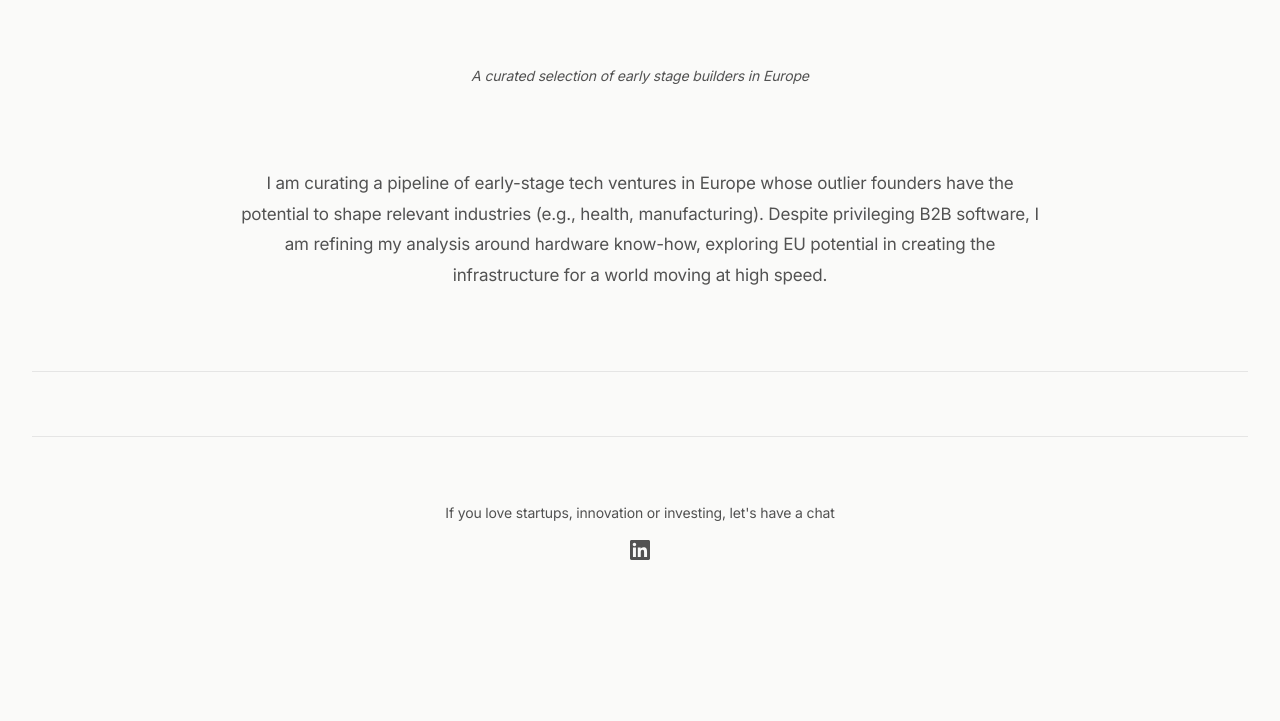
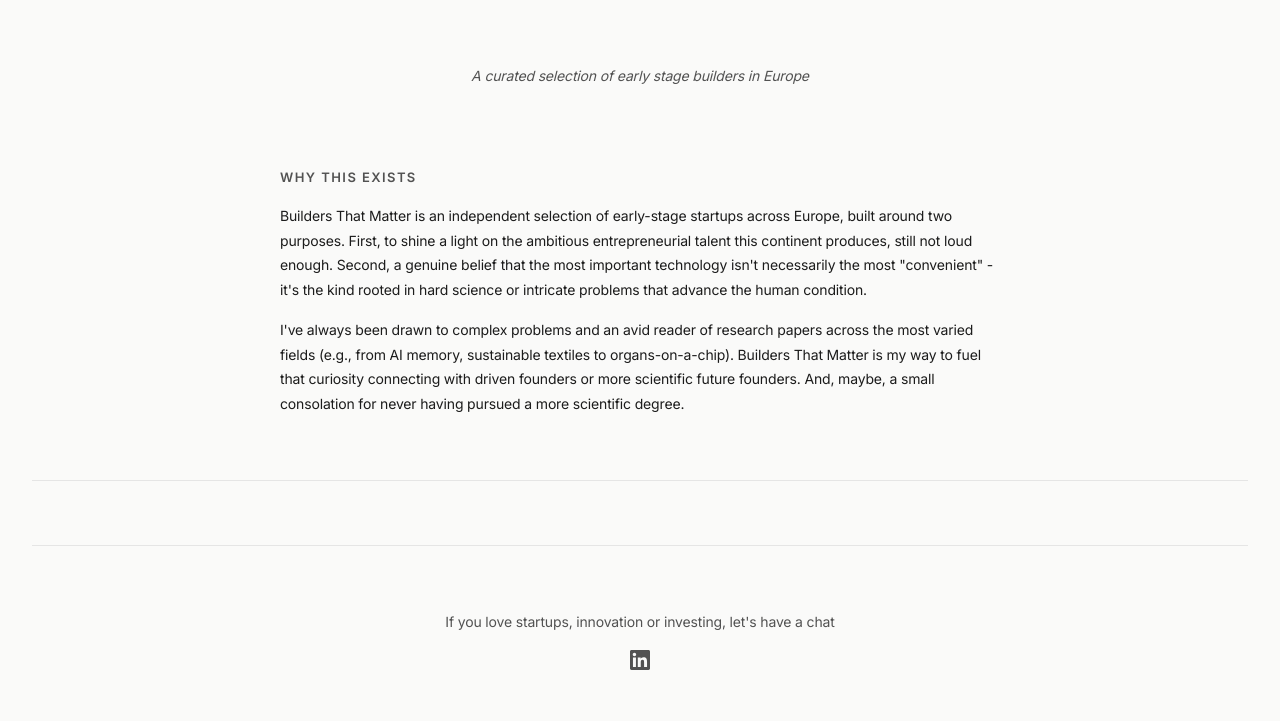
Before and after one commit to elisamordenti/builders_that_matter_v2, a Flask app: page / in a window 1280 px wide, after a click on "Thesis". Shown: the part 263-984 px from the top of the page. Before the commit the page ends 823 px from the top, so only its background shows below. Run offline with Flask 3, Linux system fonts and the light colour scheme.

Commit message:
Revise thesis section: new copy, layout, and wording fixes
Made-with: Cursor

```diff
--- a/app.py
+++ b/app.py
@@ -3,10 +3,26 @@ import json
 
 app = Flask(__name__)
 
-# Investment thesis paragraph
-INVESTMENT_THESIS = """
-I am curating a pipeline of early-stage tech ventures in Europe whose outlier founders have the potential to shape relevant industries (e.g., health, manufacturing). Despite privileging B2B software, I am refining my analysis around hardware know-how, exploring EU potential in creating the infrastructure for a world moving at high speed.
-"""
+# Thesis section (see templates/index.html)
+THESIS = {
+    "heading": "WHY THIS EXISTS",
+    "paragraphs": [
+        (
+            "Builders That Matter is an independent selection of early-stage startups across Europe, "
+            "built around two purposes. First, to shine a light on the ambitious entrepreneurial talent "
+            "this continent produces, still not loud enough. Second, a genuine belief that the most important "
+            "technology isn't necessarily the most \"convenient\" - it's the kind rooted in hard science or "
+            "intricate problems that advance the human condition."
+        ),
+        (
+            "I've always been drawn to complex problems and an avid reader of research papers across the "
+            "most varied fields (e.g., from AI memory, sustainable textiles to organs-on-a-chip). "
+            "Builders That Matter is my way to fuel that curiosity connecting with driven founders or more "
+            "scientific future founders. And, maybe, a small consolation for never having pursued a more "
+            "scientific degree."
+        ),
+    ],
+}
 
 # Startup data - European early-stage startups
 STARTUPS = [
@@ -218,7 +234,7 @@ def serve_static(path):
 
 @app.route('/')
 def index():
-    return render_template('index.html', startups=STARTUPS, thesis=INVESTMENT_THESIS)
+    return render_template('index.html', startups=STARTUPS, thesis=THESIS)
 
 if __name__ == '__main__':
     app.run(debug=True, host='0.0.0.0', port=5000)
--- a/static/css/style.css
+++ b/static/css/style.css
@@ -108,12 +108,53 @@ body {
     padding: 2rem 0;
 }
 
-.section-text,
-.thesis-text {
+.section-text {
     font-size: 1.0625rem;
     line-height: 1.8;
     color: var(--text-secondary);
     font-weight: 400;
+}
+
+/* Thesis: title top-left, body below (site palette) */
+.thesis-section-inner {
+    max-width: 720px;
+    margin: 0 auto;
+    text-align: left;
+    padding: 2rem 0 1rem;
+}
+
+.thesis-block {
+    display: flex;
+    flex-direction: column;
+    align-items: flex-start;
+    text-align: left;
+}
+
+.thesis-title {
+    font-size: 0.8125rem;
+    font-weight: 600;
+    letter-spacing: 0.11em;
+    text-transform: uppercase;
+    color: var(--text-secondary);
+    line-height: 1.4;
+    margin: 0 0 1.125rem;
+}
+
+.thesis-body {
+    width: 100%;
+    min-width: 0;
+}
+
+.thesis-body-text {
+    font-size: 0.875rem;
+    line-height: 1.75;
+    color: var(--text-color);
+    font-weight: 400;
+    margin-bottom: 1rem;
+}
+
+.thesis-body-text:last-child {
+    margin-bottom: 0;
 }
 
 .about-button {
--- a/templates/index.html
+++ b/templates/index.html
@@ -30,9 +30,16 @@
             <div class="section-divider"></div>
         </section>
 
-        <section class="content-section" id="thesis" style="display: none;">
-            <div class="section-content">
-                <p class="thesis-text">{{ thesis }}</p>
+        <section class="content-section thesis-section" id="thesis" style="display: none;">
+            <div class="section-content thesis-section-inner">
+                <div class="thesis-block">
+                    <h2 class="thesis-title">{{ thesis.heading }}</h2>
+                    <div class="thesis-body">
+                        {% for paragraph in thesis.paragraphs %}
+                        <p class="thesis-body-text">{{ paragraph }}</p>
+                        {% endfor %}
+                    </div>
+                </div>
             </div>
             <div class="section-divider"></div>
         </section>
```
